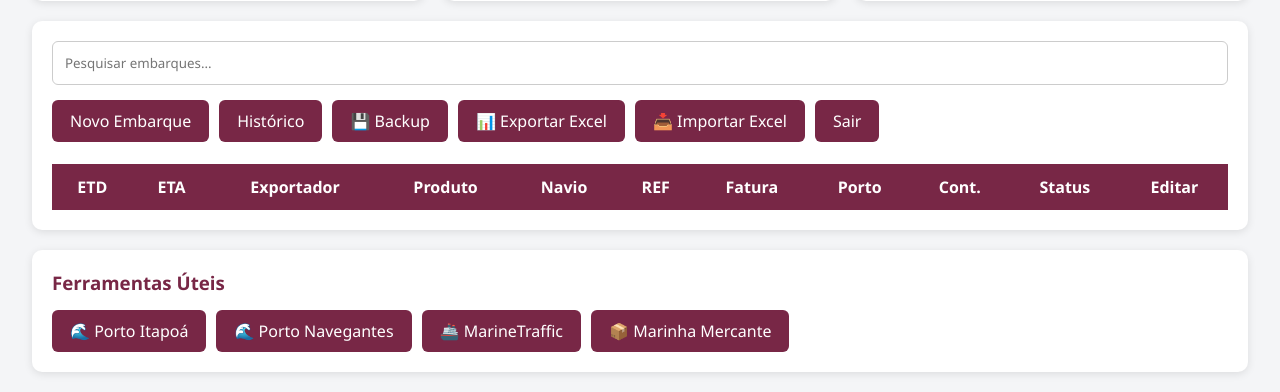
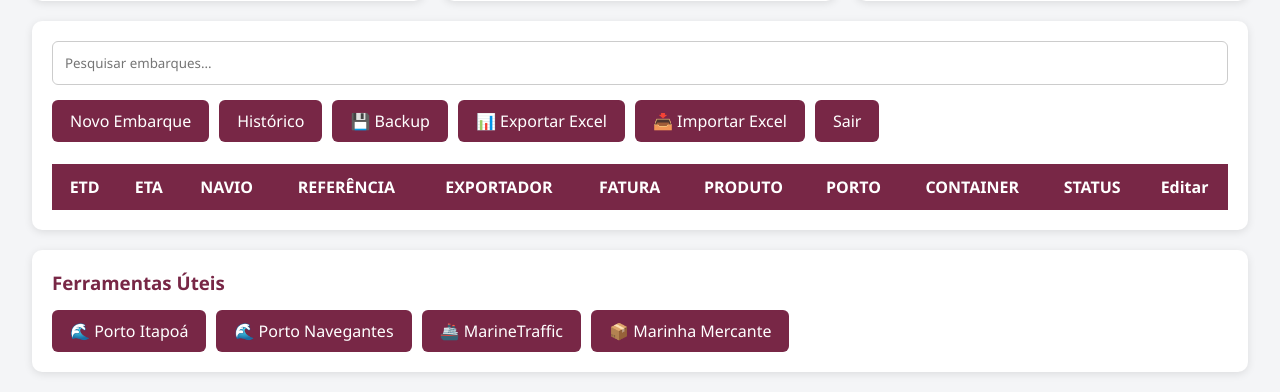
Before and after one commit to Axiostech2011/Controle_embarques, a Flask app: page /todos_embarques in a window 1280 px wide. Shown: the part 458-850 px from the top of the page. Run offline with Flask 3, Linux system fonts and the light colour scheme; the visitor is signed in with stand-in values (Sample User, id 1); data that the repository does not hold is empty.

Commit message:
Update todos_embarques.html

```diff
--- a/templates/todos_embarques.html
+++ b/templates/todos_embarques.html
@@ -155,14 +155,14 @@ Sair
 
 <th>ETD</th>
 <th>ETA</th>
-<th>Exportador</th>
-<th>Produto</th>
-<th>Navio</th>
-<th>REF</th>
-<th>Fatura</th>
-<th>Porto</th>
-<th>Cont.</th>
-<th>Status</th>
+<th>NAVIO</th>
+<th>REFERÊNCIA</th>
+<th>EXPORTADOR</th>
+<th>FATURA</th>
+<th>PRODUTO</th>
+<th>PORTO</th>
+<th>CONTAINER</th>
+<th>STATUS</th>
 
 {% if perfil == "admin" %}
 <th>Editar</th>
@@ -178,23 +178,14 @@ Sair
 <tr>
 
 <td>{{ embarque["etd"] }}</td>
-
 <td>{{ embarque["eta"] }}</td>
-
+<td>{{ embarque["navio"] }}</td>
+<td>{{ embarque["ref"] }}</td>
 <td>{{ embarque["exportador"] }}</td>
-
+<td>{{ embarque["fatura"] }}</td>
 <td>{{ embarque["produto"] }}</td>
-
-<td>{{ embarque["navio"] }}</td>
-
-<td>{{ embarque["ref"] }}</td>
-
-<td>{{ embarque["fatura"] }}</td>
-
 <td>{{ embarque["porto"] }}</td>
-
 <td>{{ embarque["container"] }}</td>
-
 <td>
 
 {% if perfil == "admin" %}
@@ -208,7 +199,7 @@ onchange="this.form.submit()">
 
 <option {% if embarque["status"]=="Previsão Saída" %}selected{% endif %}>Previsão Saída</option>
 
-<option {% if embarque["status"]=="Draft Recibo" %}selected{% endif %}>Draft Recibo</option>
+<option {% if embarque["status"]=="Draft Recebido" %}selected{% endif %}>Draft Recibo</option>
 
 <option {% if embarque["status"]=="Embarque Confirmado" %}selected{% endif %}>Embarque Confirmado</option>
 
```
